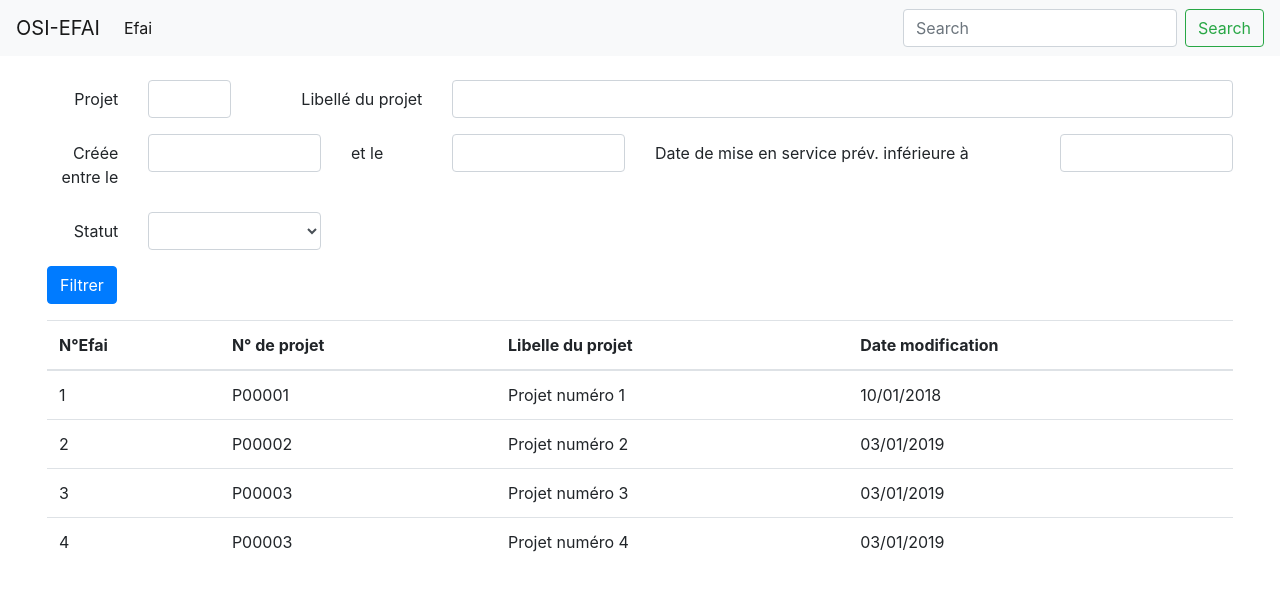
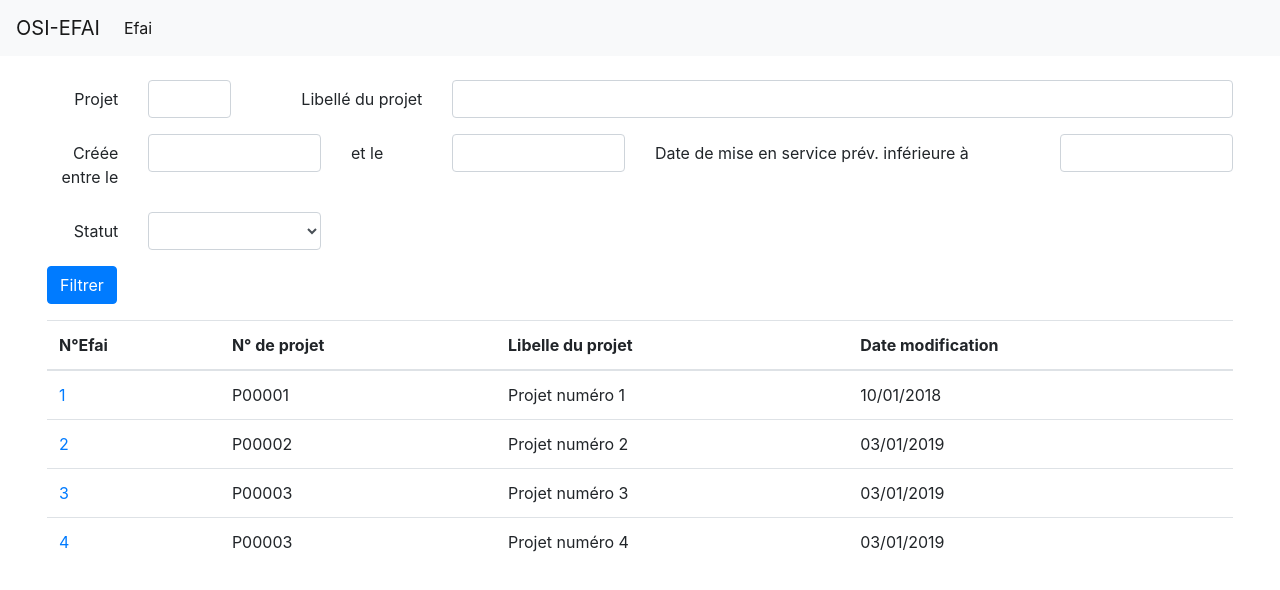
Before and after one commit to Letotoche/osi-ihm, an Angular app: page /efai/gestion in a window 1280 px wide. Shown: the top 590 px of the page. Built offline with nearby package versions, Linux system fonts and the light colour scheme.

Commit message:
route + composant détail efai

```diff
--- /dev/null
+++ b/src/app/accueil/accueil.component.html
@@ -0,0 +1,3 @@
+<p>
+accueil works!
+</p>
--- /dev/null
+++ b/src/app/accueil/accueil.component.ts
@@ -0,0 +1,15 @@
+import { Component, OnInit } from '@angular/core';
+
+@Component({
+  selector: 'app-accueil',
+  templateUrl: './accueil.component.html',
+  styleUrls: ['./accueil.component.css']
+})
+export class AccueilComponent implements OnInit {
+
+  constructor() { }
+
+  ngOnInit() {
+  }
+
+}
--- a/src/app/efai.service.ts
+++ b/src/app/efai.service.ts
@@ -12,4 +12,8 @@ export class EfaiServiceService {
   getEfais(): IEfai[] {
     return EFAIS;
   }
+
+  getEfaiById(id: number): IEfai {
+    return EFAIS.find(e => e.identifiant == id);
+  }
 }
--- /dev/null
+++ b/src/app/efai/efai.component.html
@@ -0,0 +1,3 @@
+<p>
+  Efai id {{efai.identifiant}}
+</p>
--- /dev/null
+++ b/src/app/efai/efai.component.ts
@@ -0,0 +1,24 @@
+import { Component, OnInit } from '@angular/core';
+import { ActivatedRoute, Router } from '@angular/router';
+import { IEfai } from '../model/IEfai';
+import { EfaiServiceService } from '../efai.service';
+
+@Component({
+  selector: 'app-efai',
+  templateUrl: './efai.component.html',
+  styleUrls: ['./efai.component.css']
+})
+export class EfaiComponent implements OnInit {
+  efai: IEfai;
+  constructor(
+            private route: ActivatedRoute,
+            private router: Router,
+            private efaiService:EfaiServiceService) { }
+
+  ngOnInit() {
+    let identifiant = this.route.snapshot.params['id'];
+    console.log('identifiant efai : ' + identifiant);
+    this.efai = this.efaiService.getEfaiById(identifiant);
+  }
+
+}
--- a/src/app/gestionefai/gestionefai.component.html
+++ b/src/app/gestionefai/gestionefai.component.html
@@ -64,7 +64,7 @@
         </thead>
         <tbody>
           <tr *ngFor="let efai of efaisFiltrees()">
-            <td>{{efai.identifiant}}</td>
+            <td><a [routerLink]="['/efai/edit',efai.identifiant]">{{efai.identifiant}}</a></td>
             <td>{{efai.projet.codeProjet}}</td>
             <td>{{efai.projet.libelle}}</td>
             <td>{{efai.dateDerniereModif | date:"dd/MM/yyyy"}}</td>
--- a/src/app/osi-app-routing.module.ts
+++ b/src/app/osi-app-routing.module.ts
@@ -1,8 +1,19 @@
 import { NgModule } from '@angular/core';
 import { RouterModule, Routes } from '@angular/router';
+import { GestionefaiComponent } from './gestionefai/gestionefai.component';
+import { AccueilComponent } from "./accueil/accueil.component";
+import { EfaiComponent } from "./efai/efai.component";
 
+const OSIROUTE:Routes = [
+  { path: "efai/gestion", component: GestionefaiComponent },
+  { path: "efai/edit/:id", component: EfaiComponent },
+  { path: "accueil", component: AccueilComponent },
+  { path: "**", redirectTo: "accueil",pathMatch:"full"}
+];
 
 @NgModule({
+  imports: [RouterModule.forRoot(OSIROUTE)],
   exports: [ RouterModule]
 })
+
 export class OsiAppRoutingModule { }
--- a/src/app/osi-app.component.html
+++ b/src/app/osi-app.component.html
@@ -6,21 +6,17 @@
   </button>
 
   <div class="collapse navbar-collapse" id="navbarSupportedContent">
-    <ul class="navbar-nav mr-auto">
+    <ul class="navbar-nav ">
       <li class="nav-item active">
         <a class="nav-link" href="#">Efai <span class="sr-only">(current)</span></a>
       </li>
     </ul>
-    <form class="form-inline my-2 my-lg-0">
-      <input class="form-control mr-sm-2" type="search" placeholder="Search" aria-label="Search">
-      <button class="btn btn-outline-success my-2 my-sm-0" type="submit">Search</button>
-    </form>
   </div>
 </nav>
 
 <div class="container-fluid p-4">
   <div class="pl-2 pr-2">
           <!-- Content here -->
-          <app-gestionefai></app-gestionefai>
+          <router-outlet></router-outlet>
   </div>
 </div>
--- a/src/app/osi-app.module.ts
+++ b/src/app/osi-app.module.ts
@@ -4,6 +4,8 @@ import { NgModule } from '@angular/core';
 import { OsiAppComponent } from './osi-app.component';
 import { GestionefaiComponent } from './gestionefai/gestionefai.component';
 import { OsiAppRoutingModule } from './osi-app-routing.module';
+import { AccueilComponent } from './accueil/accueil.component';
+import { EfaiComponent } from './efai/efai.component';
 
 @NgModule({
   imports: [
@@ -13,7 +15,9 @@ import { OsiAppRoutingModule } from './osi-app-routing.module';
   providers: [],
   declarations: [
     OsiAppComponent,
-    GestionefaiComponent
+    GestionefaiComponent,
+    AccueilComponent,
+    EfaiComponent
   ],
   bootstrap: [OsiAppComponent]
 })
```
Also changed, not shown: src/app/accueil/accueil.component.css (added), src/app/efai/efai.component.css (added).
